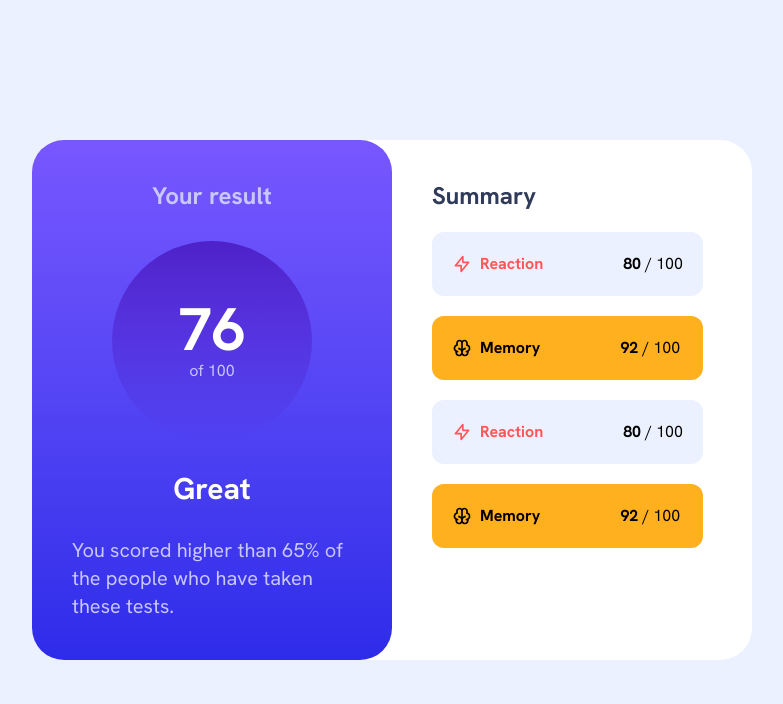
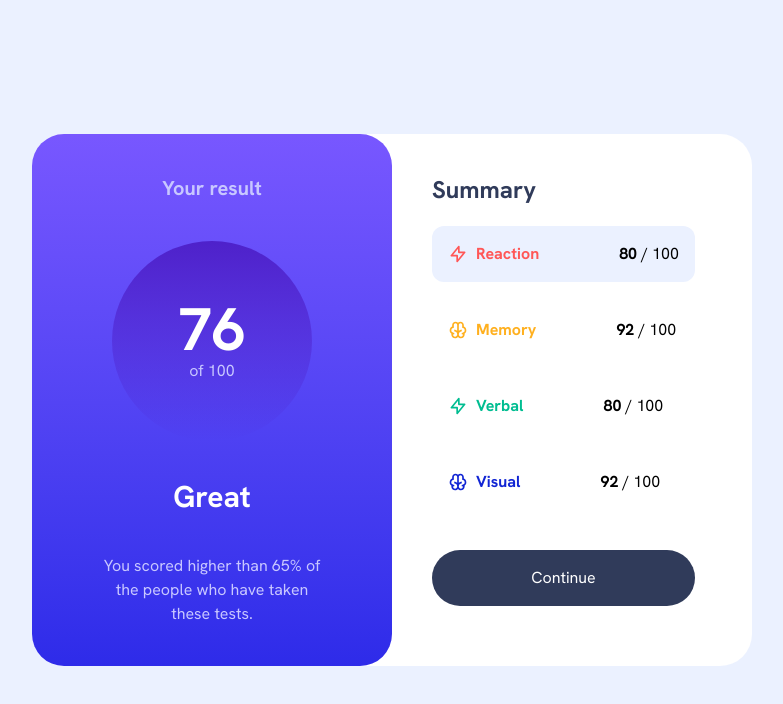
Before and after one commit to Great-kiola/Tailwind-practice, a React (Vite) app in the folder tailwind-frontend/: page /resultSum in a window 1280 px wide. Shown: the top 704 px of the page, without its empty margins (248-1031 px from the left). Built offline with nearby package versions, Linux system fonts and the light colour scheme.

Commit message:
chore: refine ResultSummary component layout and styling for improved consistency

```diff
--- a/tailwind-frontend/src/components/ResultSummary.jsx
+++ b/tailwind-frontend/src/components/ResultSummary.jsx
@@ -8,10 +8,10 @@ const ResultSummary = () => {
     return (
         <>
             <div className='bg-Pale-blue h-screen flex items-center justify-center font-hanken'>
-                <div className='h-130 w-180 rounded-4xl bg-White-resultSum flex '>
+                <div className='w-180 rounded-4xl bg-White-resultSum flex '>
 
                     <div className='bg-linear-to-t from-Light-royal-blue to-Light-slate-blue rounded-4xl p-10 w-1/2 flex items-center justify-between flex-col'>
-                        <h2 className='text-Light-lavender font-bold grid place-content-center text-2xl '>Your result</h2>
+                        <h2 className='text-Light-lavender font-bold grid place-content-center text-xl'>Your result</h2>
 
                         <div className='rounded-full bg-linear-to-t from-Persian-blue to-Violet-blue size-50 grid place-content-center'>
                             <h1 className='text-White-resultSum font-bold text-6xl font-hanken'>76</h1>
@@ -19,7 +19,7 @@ const ResultSummary = () => {
                         </div>
 
                         <h1 className='text-white grid place-content-center text-3xl font-bold font-hanken'>Great</h1>
-                        <h2 className='text-Light-lavender text-xl '>You scored higher than 65% of the people who have taken these tests.</h2>
+                        <h2 className='text-Light-lavender text-md text-center px-7'>You scored higher than 65% of the people who have taken these tests.</h2>
                     </div>
 
                     <div className='p-10'>
@@ -35,34 +35,36 @@ const ResultSummary = () => {
                                 <h1 ><span className='font-bold'>80</span> / 100</h1>
                             </div>
 
-                            <div className='bg-Orangey-yellow summaries'>
+                            <div className='summaries'>
                                 <div className='flex items-center gap-2'>
-                                    <RiBrainLine className='text-xl' />
+                                    <RiBrainLine className='text-xl text-Orangey-yellow' />
 
-                                    <h1 className='font-bold'>Memory</h1>
+                                    <h1 className='font-bold text-Orangey-yellow'>Memory</h1>
                                 </div>
 
                                 <h1><span className='font-bold'>92</span> / 100</h1>
                             </div>
 
-                            <div className='bg-Pale-blue summaries '>
+                            <div className='summaries '>
                                 <div className='flex items-center gap-2'>
-                                    <HiOutlineLightningBolt className='text-xl text-Light-red' />
-                                    <h1 className='font-bold text-Light-red'>Reaction</h1>
+                                    <HiOutlineLightningBolt className='text-xl text-Green-teal' />
+                                    <h1 className='font-bold text-Green-teal'>Verbal</h1>
                                 </div>
 
                                 <h1 ><span className='font-bold'>80</span> / 100</h1>
                             </div>
 
-                            <div className='bg-Orangey-yellow summaries'>
+                            <div className='summaries'>
                                 <div className='flex items-center gap-2'>
-                                    <RiBrainLine className='text-xl' />
+                                    <RiBrainLine className='text-xl text-Cobalt-blue' />
 
-                                    <h1 className='font-bold'>Memory</h1>
+                                    <h1 className='font-bold text-Cobalt-blue'>Visual</h1>
                                 </div>
 
                                 <h1><span className='font-bold'>92</span> / 100</h1>
                             </div>
+
+                            <button className='bg-Dark-gray-blue p-4 rounded-full w-full text-white my-5'>Continue</button>
                         </div>
                     </div>
 
--- a/tailwind-frontend/src/index.css
+++ b/tailwind-frontend/src/index.css
@@ -119,5 +119,5 @@
 
 /* Result Summary */
 .summaries{
-  @apply mb-5 flex items-center gap-20 p-5 rounded-xl
+  @apply mb-5 flex items-center gap-20 p-4 rounded-xl
 }
```
